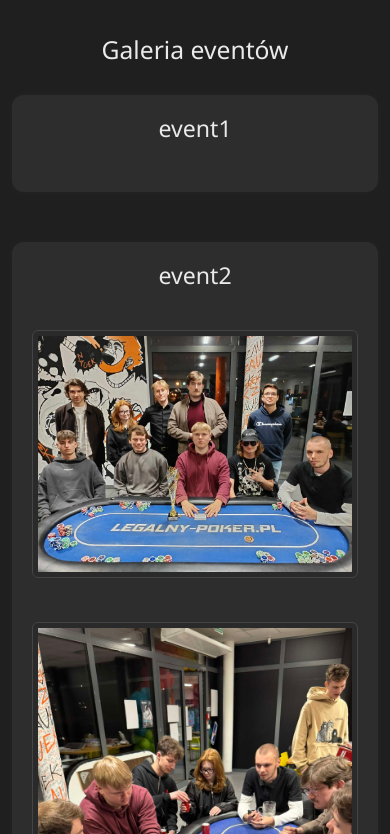
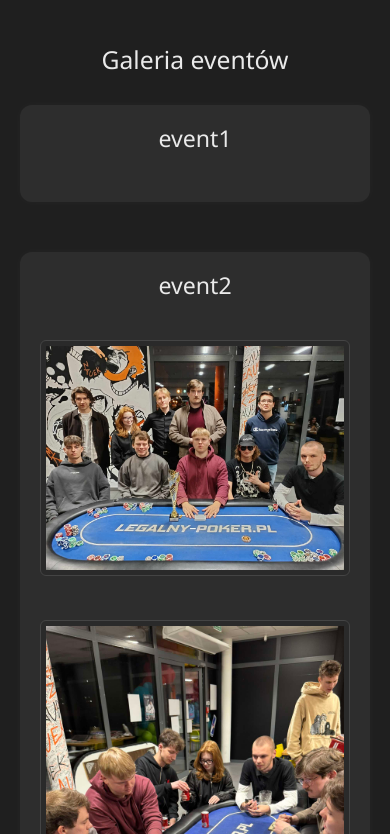
Before and after one commit to JakubZak7/PokerPage, a plain HTML site: page galeria.html in a window 390 px wide. Shown: the part 79-913 px from the top of the page. Drawn offline with nearby package versions, Linux system fonts and the light colour scheme.

Commit message:
Update 4

```diff
--- a/galeria.html
+++ b/galeria.html
@@ -2,6 +2,7 @@
 <!DOCTYPE html>
 <html lang="pl">
 <head>
+    <meta name="viewport" content="width=device-width, initial-scale=1.0">
   <meta charset="UTF-8">
   <title>Galeria - GameStrategy</title>
   <link rel="stylesheet" href="style.css">
@@ -47,7 +48,33 @@
     .modal-backdrop {
       background-color: rgba(0, 0, 0, 0.8);
     }
-  </style>
+
+@media (max-width: 768px) {
+    body {
+        font-size: 16px;
+        padding: 10px;
+    }
+    img {
+        max-width: 100%;
+        height: auto;
+    }
+    .container {
+        width: 100%;
+        padding: 0 10px;
+    }
+}
+</style>
+
+
+     <!-- Google Analytics -->
+     <script async src="https://www.googletagmanager.com/gtag/js?id=G-32K6SE6RWY"></script>
+     <script>
+       window.dataLayer = window.dataLayer || [];
+       function gtag(){dataLayer.push(arguments);}
+       gtag('js', new Date());
+       gtag('config', 'G-32K6SE6RWY');
+     </script>
+
 </head>
 
 <body>
```
Also changed, not shown: facebook.html (+18 -1 lines), index.html (+19 -2 lines).
